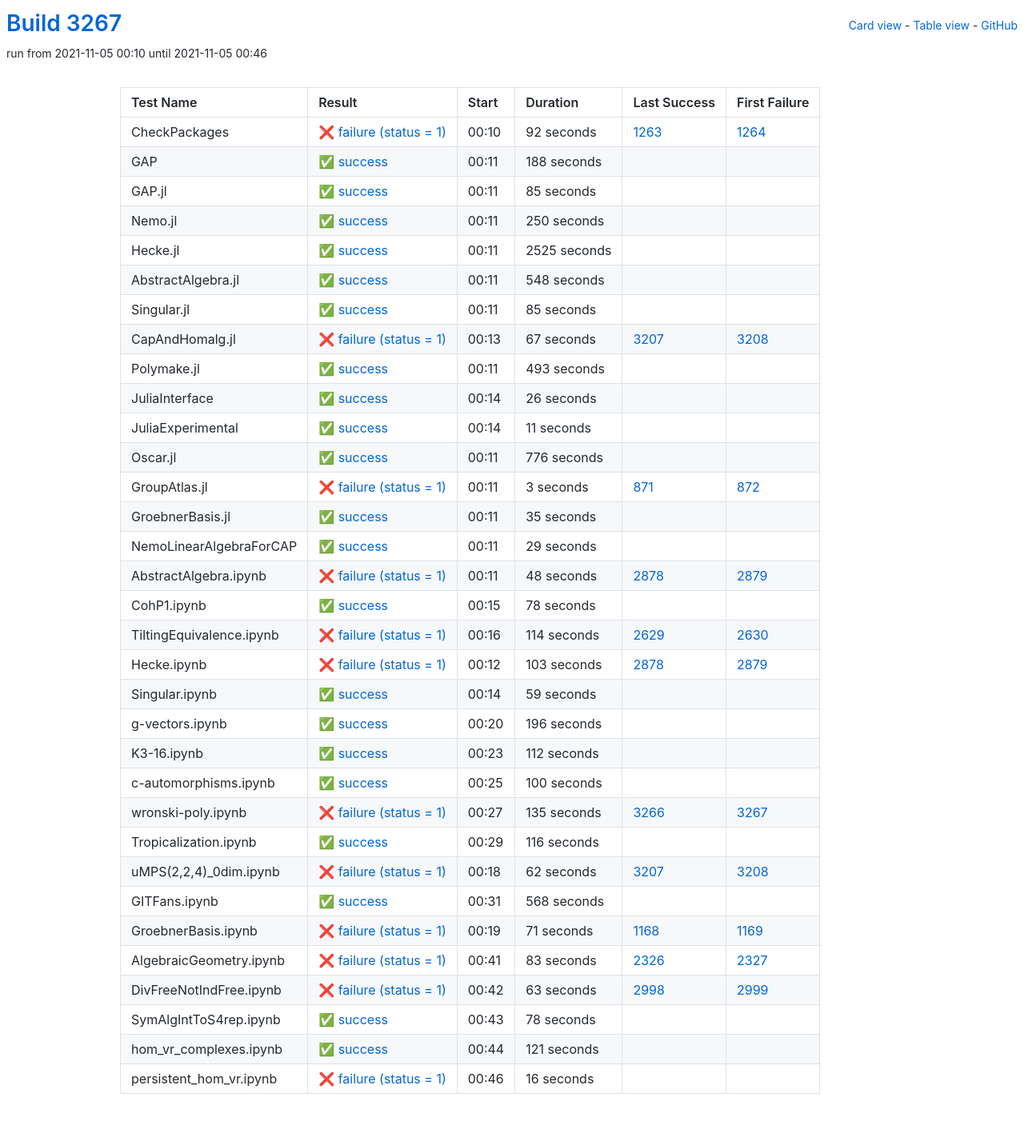
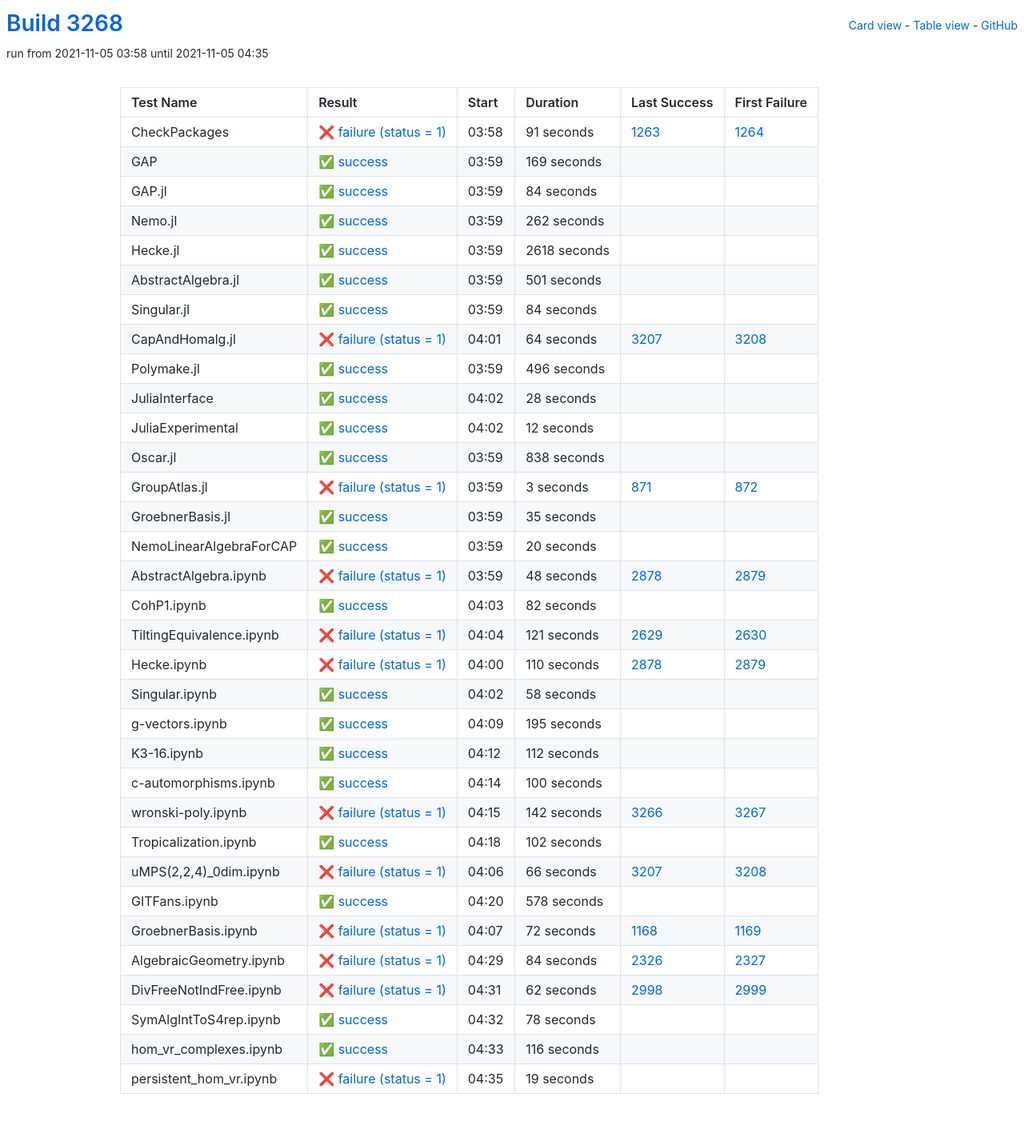
Before and after one commit to oscar-system/oscar-ci-status-stable, a Jekyll site: the page built from table.html, in a window 1280 px wide. Shown: the whole page at 80% size. Built offline with Jekyll 4.4.1, drawn with Linux system fonts in a browser that asks for light colours.

Commit message:
Build #3268

```diff
--- a/_data/ci.yml
+++ b/_data/ci.yml
@@ -1,6 +1,6 @@
 ---
-build: 3267
-build_url: https://oscarci.mathematik.uni-kl.de/job/oscar-stable/3267/
+build: 3268
+build_url: https://oscarci.mathematik.uni-kl.de/job/oscar-stable/3268/
 job: oscar-stable
 organization: oscar-system
 repo: oscar-ci-status-stable
@@ -8,152 +8,152 @@ repourl: https://github.com/oscar-system/oscar-ci-status-stable
 tests:
 - name: CheckPackages
   id: checkpackages
-  log: https://oscarci.mathematik.uni-kl.de/job/oscar-stable/3267/artifact/logs/build-3267/CheckPackages.log
-  start: 2021-11-05 00:10
+  log: https://oscarci.mathematik.uni-kl.de/job/oscar-stable/3268/artifact/logs/build-3268/CheckPackages.log
+  start: 2021-11-05 03:58
   success: false
   exitcode: 1
   status: failure
-  duration: 92
+  duration: 91
   last_success: 1263
   last_success_url: https://oscarci.mathematik.uni-kl.de/job/oscar-stable/1263/
   first_failure: 1264
   first_failure_url: https://oscarci.mathematik.uni-kl.de/job/oscar-stable/1264/
 - name: GAP
   id: gap
-  log: https://oscarci.mathematik.uni-kl.de/job/oscar-stable/3267/artifact/logs/build-3267/GAP.log
-  start: 2021-11-05 00:11
+  log: https://oscarci.mathematik.uni-kl.de/job/oscar-stable/3268/artifact/logs/build-3268/GAP.log
+  start: 2021-11-05 03:59
   success: true
   exitcode: 0
   status: success
-  duration: 188
+  duration: 169
   last_success: false
   last_success_url:
   first_failure: false
   first_failure_url:
 - name: GAP.jl
   id: gap-jl
-  log: https://oscarci.mathematik.uni-kl.de/job/oscar-stable/3267/artifact/logs/build-3267/GAP.jl.log
-  start: 2021-11-05 00:11
+  log: https://oscarci.mathematik.uni-kl.de/job/oscar-stable/3268/artifact/logs/build-3268/GAP.jl.log
+  start: 2021-11-05 03:59
   success: true
   exitcode: 0
   status: success
-  duration: 85
+  duration: 84
   last_success: false
   last_success_url:
   first_failure: false
   first_failure_url:
 - name: Nemo.jl
   id: nemo-jl
-  log: https://oscarci.mathematik.uni-kl.de/job/oscar-stable/3267/artifact/logs/build-3267/Nemo.jl.log
-  start: 2021-11-05 00:11
+  log: https://oscarci.mathematik.uni-kl.de/job/oscar-stable/3268/artifact/logs/build-3268/Nemo.jl.log
+  start: 2021-11-05 03:59
   success: true
   exitcode: 0
   status: success
-  duration: 250
+  duration: 262
   last_success: false
   last_success_url:
   first_failure: false
   first_failure_url:
 - name: Hecke.jl
   id: hecke-jl
-  log: https://oscarci.mathematik.uni-kl.de/job/oscar-stable/3267/artifact/logs/build-3267/Hecke.jl.log
-  start: 2021-11-05 00:11
+  log: https://oscarci.mathematik.uni-kl.de/job/oscar-stable/3268/artifact/logs/build-3268/Hecke.jl.log
+  start: 2021-11-05 03:59
   success: true
   exitcode: 0
   status: success
-  duration: 2525
+  duration: 2618
   last_success: false
   last_success_url:
   first_failure: false
   first_failure_url:
 - name: AbstractAlgebra.jl
   id: abstractalgebra-jl
-  log: https://oscarci.mathematik.uni-kl.de/job/oscar-stable/3267/artifact/logs/build-3267/AbstractAlgebra.jl.log
-  start: 2021-11-05 00:11
+  log: https://oscarci.mathematik.uni-kl.de/job/oscar-stable/3268/artifact/logs/build-3268/AbstractAlgebra.jl.log
+  start: 2021-11-05 03:59
   success: true
   exitcode: 0
   status: success
-  duration: 548
+  duration: 501
   last_success: false
   last_success_url:
   first_failure: false
   first_failure_url:
 - name: Singular.jl
   id: singular-jl
-  log: https://oscarci.mathematik.uni-kl.de/job/oscar-stable/3267/artifact/logs/build-3267/Singular.jl.log
-  start: 2021-11-05 00:11
+  log: https://oscarci.mathematik.uni-kl.de/job/oscar-stable/3268/artifact/logs/build-3268/Singular.jl.log
+  start: 2021-11-05 03:59
   success: true
   exitcode: 0
   status: success
-  duration: 85
+  duration: 84
   last_success: false
   last_success_url:
   first_failure: false
   first_failure_url:
 - name: CapAndHomalg.jl
   id: capandhomalg-jl
-  log: https://oscarci.mathematik.uni-kl.de/job/oscar-stable/3267/artifact/logs/build-3267/CapAndHomalg.jl.log
-  start: 2021-11-05 00:13
+  log: https://oscarci.mathematik.uni-kl.de/job/oscar-stable/3268/artifact/logs/build-3268/CapAndHomalg.jl.log
+  start: 2021-11-05 04:01
   success: false
   exitcode: 1
   status: failure
-  duration: 67
+  duration: 64
   last_success: 3207
   last_success_url: https://oscarci.mathematik.uni-kl.de/job/oscar-stable/3207/
   first_failure: 3208
   first_failure_url: https://oscarci.mathematik.uni-kl.de/job/oscar-stable/3208/
 - name: Polymake.jl
   id: polymake-jl
-  log: https://oscarci.mathematik.uni-kl.de/job/oscar-stable/3267/artifact/logs/build-3267/Polymake.jl.log
-  start: 2021-11-05 00:11
+  log: https://oscarci.mathematik.uni-kl.de/job/oscar-stable/3268/artifact/logs/build-3268/Polymake.jl.log
+  start: 2021-11-05 03:59
   success: true
   exitcode: 0
   status: success
-  duration: 493
+  duration: 496
   last_success: false
   last_success_url:
   first_failure: false
   first_failure_url:
 - name: JuliaInterface
   id: juliainterface
-  log: https://oscarci.mathematik.uni-kl.de/job/oscar-stable/3267/artifact/logs/build-3267/JuliaInterface.log
-  start: 2021-11-05 00:14
+  log: https://oscarci.mathematik.uni-kl.de/job/oscar-stable/3268/artifact/logs/build-3268/JuliaInterface.log
+  start: 2021-11-05 04:02
   success: true
   exitcode: 0
   status: success
-  duration: 26
+  duration: 28
   last_success: false
   last_success_url:
   first_failure: false
   first_failure_url:
 - name: JuliaExperimental
   id: juliaexperimental
-  log: https://oscarci.mathematik.uni-kl.de/job/oscar-stable/3267/artifact/logs/build-3267/JuliaExperimental.log
-  start: 2021-11-05 00:14
+  log: https://oscarci.mathematik.uni-kl.de/job/oscar-stable/3268/artifact/logs/build-3268/JuliaExperimental.log
+  start: 2021-11-05 04:02
   success: true
   exitcode: 0
   status: success
-  duration: 11
+  duration: 12
   last_success: false
   last_success_url:
   first_failure: false
   first_failure_url:
 - name: Oscar.jl
   id: oscar-jl
-  log: https://oscarci.mathematik.uni-kl.de/job/oscar-stable/3267/artifact/logs/build-3267/Oscar.jl.log
-  start: 2021-11-05 00:11
+  log: https://oscarci.mathematik.uni-kl.de/job/oscar-stable/3268/artifact/logs/build-3268/Oscar.jl.log
+  start: 2021-11-05 03:59
   success: true
   exitcode: 0
   status: success
-  duration: 776
+  duration: 838
   last_success: false
   last_success_url:
   first_failure: false
   first_failure_url:
 - name: GroupAtlas.jl
   id: groupatlas-jl
-  log: https://oscarci.mathematik.uni-kl.de/job/oscar-stable/3267/artifact/logs/build-3267/GroupAtlas.jl.log
-  start: 2021-11-05 00:11
+  log: https://oscarci.mathematik.uni-kl.de/job/oscar-stable/3268/artifact/logs/build-3268/GroupAtlas.jl.log
+  start: 2021-11-05 03:59
   success: false
   exitcode: 1
   status: failure
@@ -164,8 +164,8 @@ tests:
   first_failure_url: https://oscarci.mathematik.uni-kl.de/job/oscar-stable/872/
 - name: GroebnerBasis.jl
   id: groebnerbasis-jl
-  log: https://oscarci.mathematik.uni-kl.de/job/oscar-stable/3267/artifact/logs/build-3267/GroebnerBasis.jl.log
-  start: 2021-11-05 00:11
+  log: https://oscarci.mathematik.uni-kl.de/job/oscar-stable/3268/artifact/logs/build-3268/GroebnerBasis.jl.log
+  start: 2021-11-05 03:59
   success: true
   exitcode: 0
   status: success
@@ -176,20 +176,20 @@ tests:
   first_failure_url:
 - name: NemoLinearAlgebraForCAP
   id: nemolinearalgebraforcap
-  log: https://oscarci.mathematik.uni-kl.de/job/oscar-stable/3267/artifact/logs/build-3267/NemoLinearAlgebraForCAP.log
-  start: 2021-11-05 00:11
+  log: https://oscarci.mathematik.uni-kl.de/job/oscar-stable/3268/artifact/logs/build-3268/NemoLinearAlgebraForCAP.log
+  start: 2021-11-05 03:59
   success: true
   exitcode: 0
   status: success
-  duration: 29
+  duration: 20
   last_success: false
   last_success_url:
   first_failure: false
   first_failure_url:
 - name: AbstractAlgebra.ipynb
   id: abstractalgebra-ipynb
-  log: https://oscarci.mathematik.uni-kl.de/job/oscar-stable/3267/artifact/logs/build-3267/AbstractAlgebra.ipynb.log
-  start: 2021-11-05 00:11
+  log: https://oscarci.mathematik.uni-kl.de/job/oscar-stable/3268/artifact/logs/build-3268/AbstractAlgebra.ipynb.log
+  start: 2021-11-05 03:59
   success: false
   exitcode: 1
   status: failure
@@ -200,68 +200,68 @@ tests:
   first_failure_url: https://oscarci.mathematik.uni-kl.de/job/oscar-stable/2879/
 - name: CohP1.ipynb
   id: cohp1-ipynb
-  log: https://oscarci.mathematik.uni-kl.de/job/oscar-stable/3267/artifact/logs/build-3267/CohP1.ipynb.log
-  start: 2021-11-05 00:15
+  log: https://oscarci.mathematik.uni-kl.de/job/oscar-stable/3268/artifact/logs/build-3268/CohP1.ipynb.log
+  start: 2021-11-05 04:03
   success: true
   exitcode: 0
   status: success
-  duration: 78
+  duration: 82
   last_success: false
   last_success_url:
   first_failure: false
   first_failure_url:
 - name: TiltingEquivalence.ipynb
   id: tiltingequivalence-ipynb
-  log: https://oscarci.mathematik.uni-kl.de/job/oscar-stable/3267/artifact/logs/build-3267/TiltingEquivalence.ipynb.log
-  start: 2021-11-05 00:16
+  log: https://oscarci.mathematik.uni-kl.de/job/oscar-stable/3268/artifact/logs/build-3268/TiltingEquivalence.ipynb.log
+  start: 2021-11-05 04:04
   success: false
   exitcode: 1
   status: failure
-  duration: 114
+  duration: 121
   last_success: 2629
   last_success_url: https://oscarci.mathematik.uni-kl.de/job/oscar-stable/2629/
   first_failure: 2630
   first_failure_url: https://oscarci.mathematik.uni-kl.de/job/oscar-stable/2630/
 - name: Hecke.ipynb
   id: hecke-ipynb
-  log: https://oscarci.mathematik.uni-kl.de/job/oscar-stable/3267/artifact/logs/build-3267/Hecke.ipynb.log
-  start: 2021-11-05 00:12
+  log: https://oscarci.mathematik.uni-kl.de/job/oscar-stable/3268/artifact/logs/build-3268/Hecke.ipynb.log
+  start: 2021-11-05 04:00
   success: false
   exitcode: 1
   status: failure
-  duration: 103
+  duration: 110
   last_success: 2878
   last_success_url: https://oscarci.mathematik.uni-kl.de/job/oscar-stable/2878/
   first_failure: 2879
   first_failure_url: https://oscarci.mathematik.uni-kl.de/job/oscar-stable/2879/
 - name: Singular.ipynb
   id: singular-ipynb
-  log: https://oscarci.mathematik.uni-kl.de/job/oscar-stable/3267/artifact/logs/build-3267/Singular.ipynb.log
-  start: 2021-11-05 00:14
+  log: https://oscarci.mathematik.uni-kl.de/job/oscar-stable/3268/artifact/logs/build-3268/Singular.ipynb.log
+  start: 2021-11-05 04:02
   success: true
   exitcode: 0
   status: success
-  duration: 59
+  duration: 58
   last_success: false
   last_success_url:
   first_failure: false
   first_failure_url:
 - name: g-vectors.ipynb
   id: g-vectors-ipynb
-  log: https://oscarci.mathematik.uni-kl.de/job/oscar-stable/3267/artifact/logs/build-3267/g-vectors.ipynb.log
-  start: 2021-11-05 00:20
+  log: https://oscarci.mathematik.uni-kl.de/job/oscar-stable/3268/artifact/logs/build-3268/g-vectors.ipynb.log
+  start: 2021-11-05 04:09
   success: true
   exitcode: 0
   status: success
-  duration: 196
+  duration: 195
   last_success: false
   last_success_url:
   first_failure: false
   first_failure_url:
 - name: K3-16.ipynb
   id: k3-16-ipynb
-  log: https://oscarci.mathematik.uni-kl.de/job/oscar-stable/3267/artifact/logs/build-3267/K3-16.ipynb.log
-  start: 2021-11-05 00:23
+  log: https://oscarci.mathematik.uni-kl.de/job/oscar-stable/3268/artifact/logs/build-3268/K3-16.ipynb.log
+  start: 2021-11-05 04:12
   success: true
   exitcode: 0
   status: success
@@ -272,8 +272,8 @@ tests:
   first_failure_url:
 - name: c-automorphisms.ipynb
   id: c-automorphisms-ipynb
-  log: https://oscarci.mathematik.uni-kl.de/job/oscar-stable/3267/artifact/logs/build-3267/c-automorphisms.ipynb.log
-  start: 2021-11-05 00:25
+  log: https://oscarci.mathematik.uni-kl.de/job/oscar-stable/3268/artifact/logs/build-3268/c-automorphisms.ipynb.log
+  start: 2021-11-05 04:14
   success: true
   exitcode: 0
   status: success
@@ -284,92 +284,92 @@ tests:
   first_failure_url:
 - name: wronski-poly.ipynb
   id: wronski-poly-ipynb
-  log: https://oscarci.mathematik.uni-kl.de/job/oscar-stable/3267/artifact/logs/build-3267/wronski-poly.ipynb.log
-  start: 2021-11-05 00:27
+  log: https://oscarci.mathematik.uni-kl.de/job/oscar-stable/3268/artifact/logs/build-3268/wronski-poly.ipynb.log
+  start: 2021-11-05 04:15
   success: false
   exitcode: 1
   status: failure
-  duration: 135
+  duration: 142
   last_success: 3266
   last_success_url: https://oscarci.mathematik.uni-kl.de/job/oscar-stable/3266/
   first_failure: 3267
   first_failure_url: https://oscarci.mathematik.uni-kl.de/job/oscar-stable/3267/
 - name: Tropicalization.ipynb
   id: tropicalization-ipynb
-  log: https://oscarci.mathematik.uni-kl.de/job/oscar-stable/3267/artifact/logs/build-3267/Tropicalization.ipynb.log
-  start: 2021-11-05 00:29
+  log: https://oscarci.mathematik.uni-kl.de/job/oscar-stable/3268/artifact/logs/build-3268/Tropicalization.ipynb.log
+  start: 2021-11-05 04:18
   success: true
   exitcode: 0
   status: success
-  duration: 116
+  duration: 102
   last_success: false
   last_success_url:
   first_failure: false
   first_failure_url:
 - name: uMPS(2,2,4)_0dim.ipynb
   id: umps-2-2-4-0dim-ipynb
-  log: https://oscarci.mathematik.uni-kl.de/job/oscar-stable/3267/artifact/logs/build-3267/uMPS-2-2-4-_0dim.ipynb.log
-  start: 2021-11-05 00:18
+  log: https://oscarci.mathematik.uni-kl.de/job/oscar-stable/3268/artifact/logs/build-3268/uMPS-2-2-4-_0dim.ipynb.log
+  start: 2021-11-05 04:06
   success: false
   exitcode: 1
   status: failure
-  duration: 62
+  duration: 66
   last_success: 3207
   last_success_url: https://oscarci.mathematik.uni-kl.de/job/oscar-stable/3207/
   first_failure: 3208
   first_failure_url: https://oscarci.mathematik.uni-kl.de/job/oscar-stable/3208/
 - name: GITFans.ipynb
   id: gitfans-ipynb
-  log: https://oscarci.mathematik.uni-kl.de/job/oscar-stable/3267/artifact/logs/build-3267/GITFans.ipynb.log
-  start: 2021-11-05 00:31
+  log: https://oscarci.mathematik.uni-kl.de/job/oscar-stable/3268/artifact/logs/build-3268/GITFans.ipynb.log
+  start: 2021-11-05 04:20
   success: true
   exitcode: 0
   status: success
-  duration: 568
+  duration: 578
   last_success: false
   last_success_url:
   first_failure: false
   first_failure_url:
 - name: GroebnerBasis.ipynb
   id: groebnerbasis-ipynb
-  log: https://oscarci.mathematik.uni-kl.de/job/oscar-stable/3267/artifact/logs/build-3267/GroebnerBasis.ipynb.log
-  start: 2021-11-05 00:19
+  log: https://oscarci.mathematik.uni-kl.de/job/oscar-stable/3268/artifact/logs/build-3268/GroebnerBasis.ipynb.log
+  start: 2021-11-05 04:07
   success: false
   exitcode: 1
   status: failure
-  duration: 71
+  duration: 72
   last_success: 1168
   last_success_url: https://oscarci.mathematik.uni-kl.de/job/oscar-stable/1168/
   first_failure: 1169
   first_failure_url: https://oscarci.mathematik.uni-kl.de/job/oscar-stable/1169/
 - name: AlgebraicGeometry.ipynb
   id: algebraicgeometry-ipynb
-  log: https://oscarci.mathematik.uni-kl.de/job/oscar-stable/3267/artifact/logs/build-3267/AlgebraicGeometry.ipynb.log
-  start: 2021-11-05 00:41
+  log: https://oscarci.mathematik.uni-kl.de/job/oscar-stable/3268/artifact/logs/build-3268/AlgebraicGeometry.ipynb.log
+  start: 2021-11-05 04:29
   success: false
   exitcode: 1
   status: failure
-  duration: 83
+  duration: 84
   last_success: 2326
   last_success_url: https://oscarci.mathematik.uni-kl.de/job/oscar-stable/2326/
   first_failure: 2327
   first_failure_url: https://oscarci.mathematik.uni-kl.de/job/oscar-stable/2327/
 - name: DivFreeNotIndFree.ipynb
   id: divfreenotindfree-ipynb
-  log: https://oscarci.mathematik.uni-kl.de/job/oscar-stable/3267/artifact/logs/build-3267/DivFreeNotIndFree.ipynb.log
-  start: 2021-11-05 00:42
+  log: https://oscarci.mathematik.uni-kl.de/job/oscar-stable/3268/artifact/logs/build-3268/DivFreeNotIndFree.ipynb.log
+  start: 2021-11-05 04:31
   success: false
   exitcode: 1
   status: failure
-  duration: 63
+  duration: 62
   last_success: 2998
   last_success_url: https://oscarci.mathematik.uni-kl.de/job/oscar-stable/2998/
   first_failure: 2999
   first_failure_url: https://oscarci.mathematik.uni-kl.de/job/oscar-stable/2999/
 - name: SymAlgIntToS4rep.ipynb
   id: symalginttos4rep-ipynb
-  log: https://oscarci.mathematik.uni-kl.de/job/oscar-stable/3267/artifact/logs/build-3267/SymAlgIntToS4rep.ipynb.log
-  start: 2021-11-05 00:43
+  log: https://oscarci.mathematik.uni-kl.de/job/oscar-stable/3268/artifact/logs/build-3268/SymAlgIntToS4rep.ipynb.log
+  start: 2021-11-05 04:32
   success: true
   exitcode: 0
   status: success
@@ -380,24 +380,24 @@ tests:
   first_failure_url:
 - name: hom_vr_complexes.ipynb
   id: hom-vr-complexes-ipynb
-  log: https://oscarci.mathematik.uni-kl.de/job/oscar-stable/3267/artifact/logs/build-3267/hom_vr_complexes.ipynb.log
-  start: 2021-11-05 00:44
+  log: https://oscarci.mathematik.uni-kl.de/job/oscar-stable/3268/artifact/logs/build-3268/hom_vr_complexes.ipynb.log
+  start: 2021-11-05 04:33
   success: true
   exitcode: 0
   status: success
-  duration: 121
+  duration: 116
   last_success: false
   last_success_url:
   first_failure: false
   first_failure_url:
 - name: persistent_hom_vr.ipynb
   id: persistent-hom-vr-ipynb
-  log: https://oscarci.mathematik.uni-kl.de/job/oscar-stable/3267/artifact/logs/build-3267/persistent_hom_vr.ipynb.log
-  start: 2021-11-05 00:46
+  log: https://oscarci.mathematik.uni-kl.de/job/oscar-stable/3268/artifact/logs/build-3268/persistent_hom_vr.ipynb.log
+  start: 2021-11-05 04:35
   success: false
   exitcode: 1
   status: failure
-  duration: 16
+  duration: 19
   last_success: false
   last_success_url:
   first_failure: false
```
Also changed, not shown: README.md.
